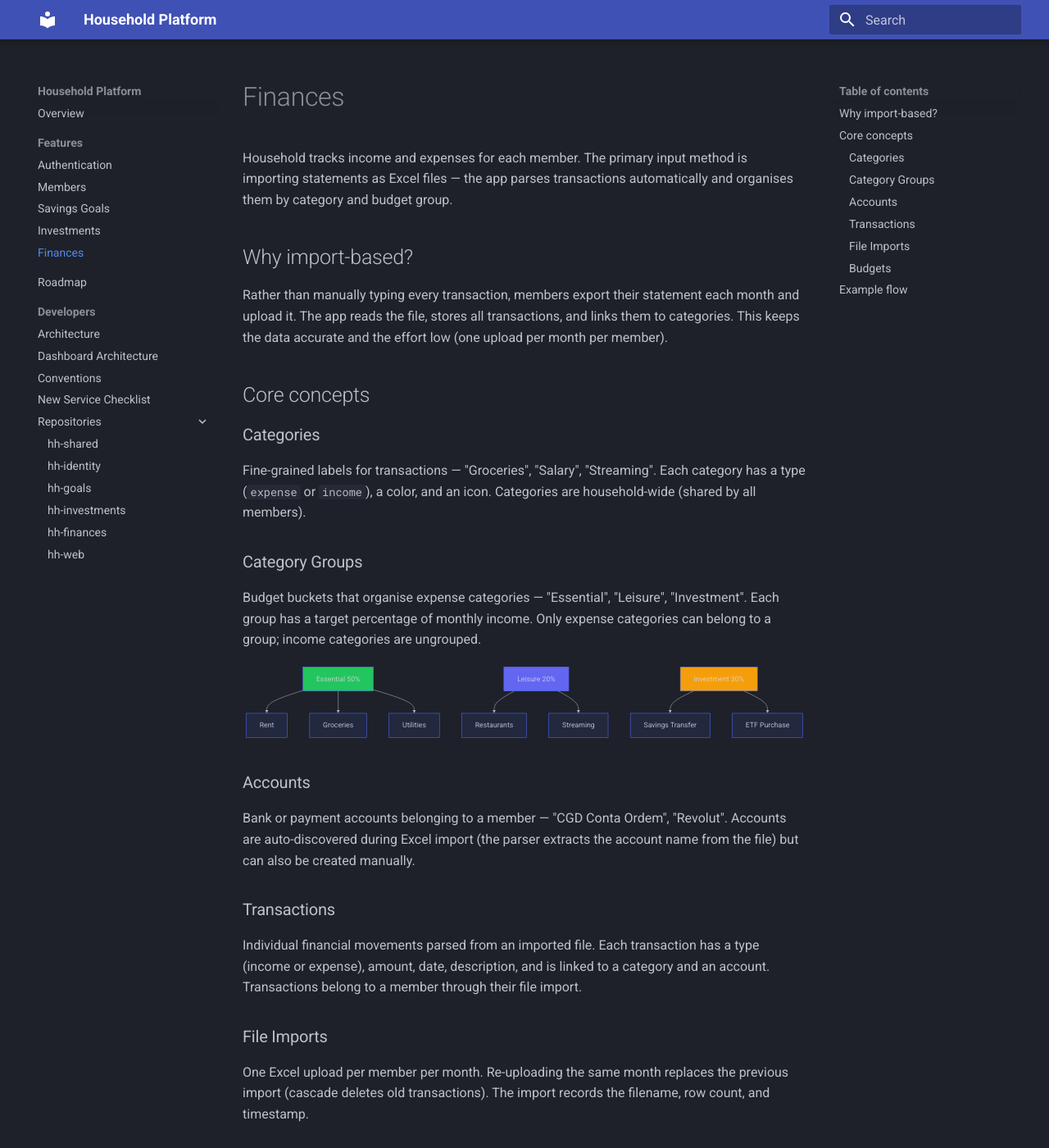
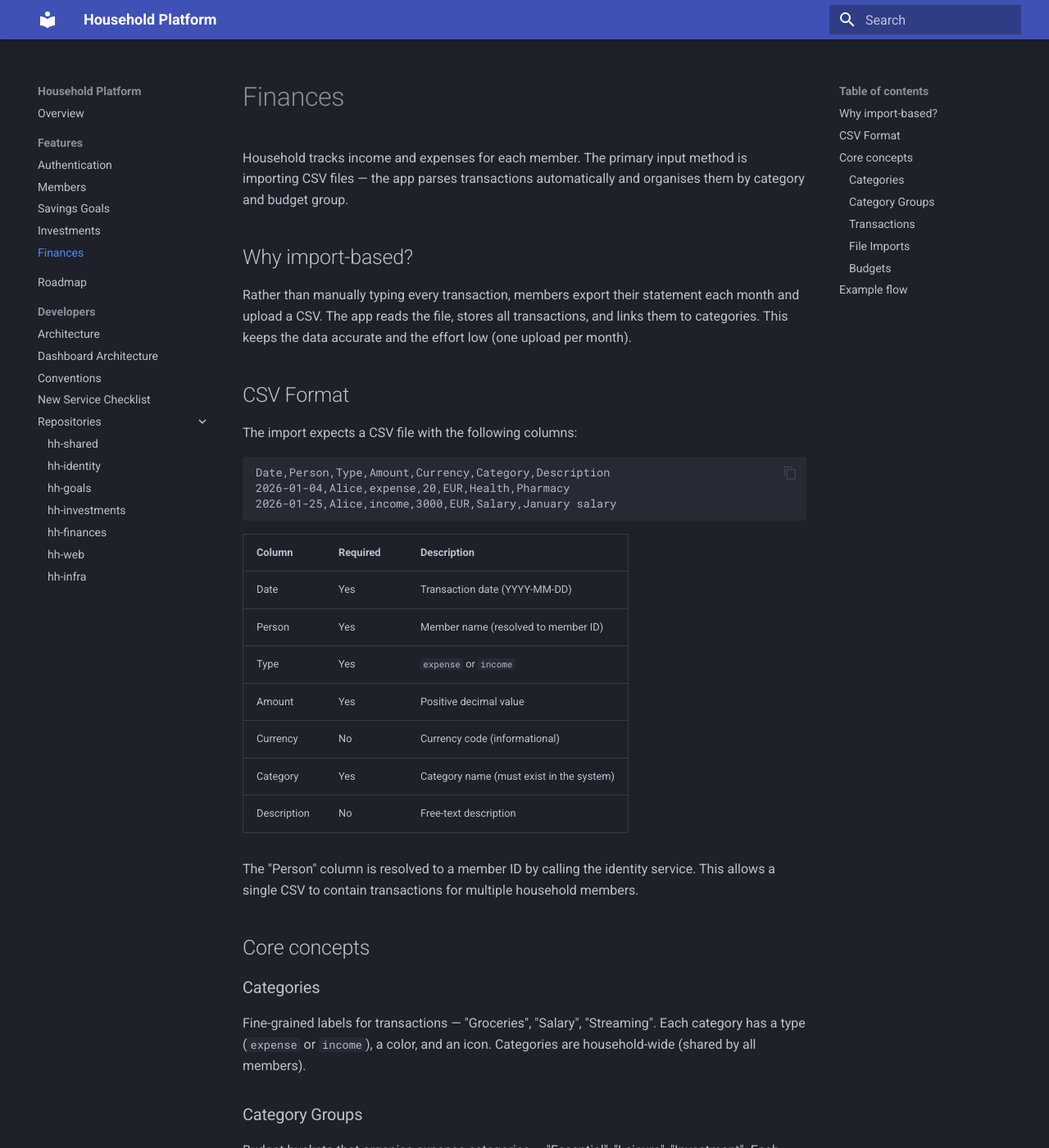
Before and after one commit to tiagorocha94/hh-docs, an MkDocs documentation site: the page built from docs/features/finances.md, in a window 1280 px wide and 1400 px high. Shown: the whole window at 82% size. Built offline with MkDocs 1.6.1 and Material for MkDocs 9.7.7, drawn with Linux system fonts in a browser that asks for light colours; some of the changed text lies outside the part shown.

Commit message:
docs: update finances docs for CSV import and accounts removal

````diff
--- a/docs/features/finances.md
+++ b/docs/features/finances.md
@@ -1,15 +1,38 @@
 # Finances
 
 Household tracks income and expenses for each member. The primary input
-method is importing statements as Excel files — the app parses transactions
-automatically and organises them by category and budget group.
+method is importing CSV files — the app parses transactions automatically
+and organises them by category and budget group.
 
 ## Why import-based?
 
 Rather than manually typing every transaction, members export their statement
-each month and upload it. The app reads the file, stores all transactions,
+each month and upload a CSV. The app reads the file, stores all transactions,
 and links them to categories. This keeps the data accurate and the effort
-low (one upload per month per member).
+low (one upload per month).
+
+## CSV Format
+
+The import expects a CSV file with the following columns:
+
+```csv
+Date,Person,Type,Amount,Currency,Category,Description
+2026-01-04,Alice,expense,20,EUR,Health,Pharmacy
+2026-01-25,Alice,income,3000,EUR,Salary,January salary
+```
+
+| Column | Required | Description |
+|--------|----------|-------------|
+| Date | Yes | Transaction date (YYYY-MM-DD) |
+| Person | Yes | Member name (resolved to member ID) |
+| Type | Yes | `expense` or `income` |
+| Amount | Yes | Positive decimal value |
+| Currency | No | Currency code (informational) |
+| Category | Yes | Category name (must exist in the system) |
+| Description | No | Free-text description |
+
+The "Person" column is resolved to a member ID by calling the identity service.
+This allows a single CSV to contain transactions for multiple household members.
 
 ## Core concepts
 
@@ -38,19 +61,14 @@ graph TD
     style G3 fill:#f59e0b,color:#fff
 ```
 
-### Accounts
-Bank or payment accounts belonging to a member — "CGD Conta Ordem",
-"Revolut". Accounts are auto-discovered during Excel import (the parser
-extracts the account name from the file) but can also be created manually.
-
 ### Transactions
-Individual financial movements parsed from an imported file. Each
+Individual financial movements parsed from an imported CSV. Each
 transaction has a type (income or expense), amount, date, description,
-and is linked to a category and an account. Transactions belong to a
-member through their file import.
+and is linked to a category and a member directly. There is no intermediate
+"account" concept — transactions belong to a member.
 
 ### File Imports
-One Excel upload per member per month. Re-uploading the same month
+One CSV upload per member per month. Re-uploading the same month
 replaces the previous import (cascade deletes old transactions). The
 import records the filename, row count, and timestamp.
 
@@ -66,6 +84,6 @@ versions are never mutated.
 1. Admin creates category groups: "Essential" (50%), "Leisure" (20%), "Savings" (30%)
 2. Categories are created: "Rent" → Essential, "Groceries" → Essential, "Streaming" → Leisure, etc.
 3. Alice sets her budget: income €3,000/month → Essential gets €1,500, Leisure €600, Savings €900
-4. At month end, Alice exports her bank statement and uploads the Excel file
-5. The app parses the transactions, links them to categories and her account
+4. At month end, Alice prepares a CSV with her transactions and uploads it
+5. The app parses the CSV, resolves "Alice" to her member ID, links transactions to categories
 6. Alice can now see her transactions organised by category and group
--- a/mkdocs.yml
+++ b/mkdocs.yml
@@ -35,6 +35,7 @@ nav:
       - hh-investments: repositories/hh-investments.md
       - hh-finances: repositories/hh-finances.md
       - hh-web: repositories/hh-web.md
+      - hh-infra: repositories/hh-infra.md
 
 markdown_extensions:
   - tables
````
Also changed, not shown: docs/repositories/hh-finances.md (+17 -10 lines), docs/roadmap.md (+1 -6 lines).
